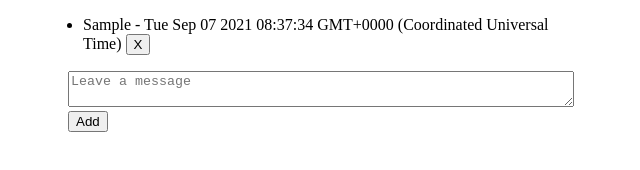
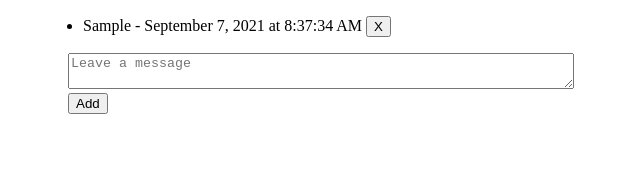
Before and after one commit to cskang8264/springboot-vueJs-study, a plain HTML site: page index.html in a window 1280 px wide. Both pictures are taken after typing "Sample" into the empty fields and a click on the button "Add". Shown: the whole page, without its empty margins (322-962 px from the left). Drawn offline with nearby package versions, Linux system fonts and the light colour scheme.

Commit message:
feat : filter apply for massage date time

```diff
--- a/components/MessageListItem.js
+++ b/components/MessageListItem.js
@@ -1,6 +1,8 @@
+// 필터적용은 적용하고자 하는 mustach에 | 를 추가하고 필터명을 기재
+// expression | filter1 | filter2 와 같이 다중 필터 적용 가능
 export default {
   name: 'MessageListItem',
-  template: `<li>{{ item.text }} - {{ item.createdAt }}
+  template: `<li>{{ item.text }} - {{ item.createdAt | datetime('MM/DD/YYYY') }}
     <button @click="deleteClicked">X</button></li>`,
   props: {
     item: {
--- a/directives/focus.directive.js
+++ b/directives/focus.directive.js
@@ -1,6 +1,7 @@
 // 페이지가 열린 뒤 폼의 입력 항목에 자동으로 초점을 맞추는 커스텀 지시자 생성
 // 'v-focus' 라는 전역(Vue.directive) 커스텀 지시자
 // component 스코프의 지시자를 만들고 싶으면 컴포넌트의 directives 프로퍼티 활용
+
 Vue.directive('focus', {
         // 요소(여기서 말하자면 지시자)가 부모 노드에 삽입됐을 때 호출
         inserted: function (el) {
--- /dev/null
+++ b/filters/datetime.filter.js
@@ -0,0 +1,21 @@
+const formatter = new Intl.DateTimeFormat('en-US', {
+year: 'numeric', month: 'long', week: 'long', day: 'numeric',
+hour: 'numeric', minute: 'numeric', second: 'numeric'
+    });
+
+// 패턴 적용 전
+// Vue.filter('datetime', function(value) {
+//     if (!value) {
+//         return '';
+//     }
+//     return formatter.format(value);
+// })
+
+// 패턴 적용후
+// 아래와 같이 몇줄의 코드만으로 필터의 패턴 적용이 가능한 이유는 data-fns라이브러리를 사용하기 때문
+Vue.filter('datetime', function(value, pattern) {
+    if (!value) {
+        return '';
+    }
+    return formatter.format(value);
+})
```
Also changed, not shown: index.html (+2 -0 lines).
